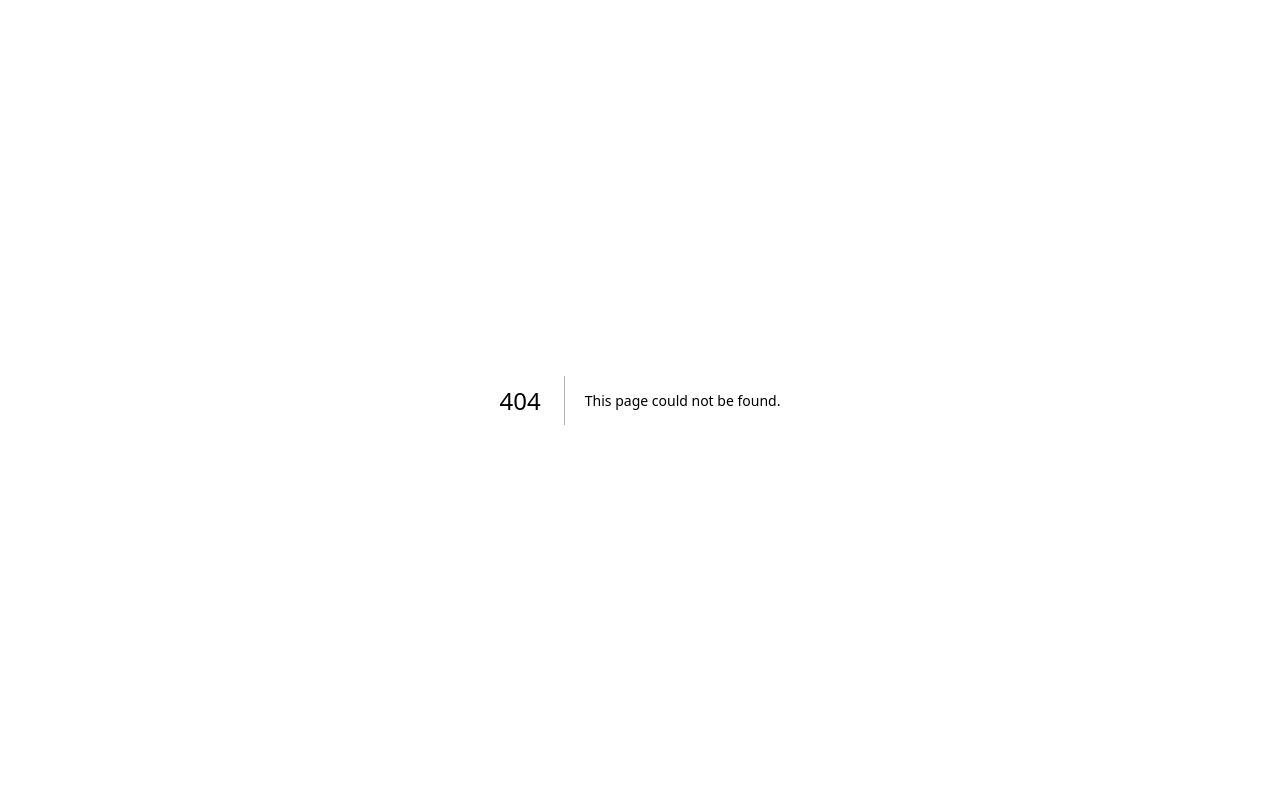
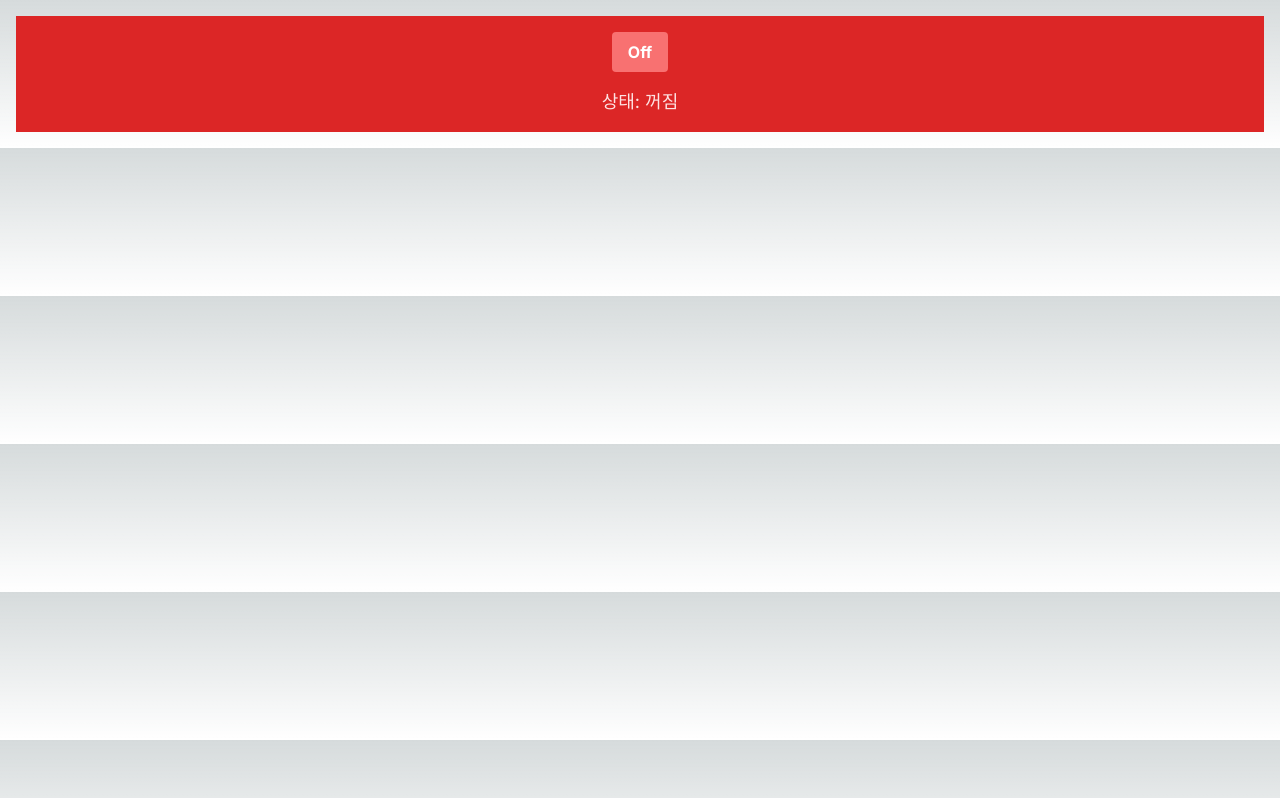
Before and after one commit to haejin-park/next_boilerplate, a Next.js app: page /lifting-stateup in a window 1280 px wide. Before the commit this address had no page. Built offline with nearby package versions, Linux system fonts and the light colour scheme.

Commit message:
재사용가능하고 확장 가능한 컴포넌트 디자인 패턴(상태 끌어올리기)

```diff
--- /dev/null
+++ b/app/lifting-stateup/page.tsx
@@ -0,0 +1,9 @@
+import ToggleParentComponent from "./toggle";
+
+export default function Home() {
+    return (
+        <main className="flex flex-col p-4">
+            <ToggleParentComponent />
+        </main>
+    )
+}
--- /dev/null
+++ b/app/lifting-stateup/toggle.tsx
@@ -0,0 +1,37 @@
+'use client';
+
+import { useState } from "react";
+
+type ToggleProps = {
+    isOn: boolean;
+    onClick: () => void;
+}
+const Toggle = ({isOn, onClick}: ToggleProps) => {
+    return (
+        <button
+            onClick={onClick}
+            className={`px-4 py-2 text-white font-bold rounded ${isOn ? 'bg-blue-500': 'bg-red-400'}`}
+        >
+            {isOn? 'On': 'Off'}
+        </button>
+    );
+};
+
+const StatusDisplay = ({isOn}: {isOn: boolean}) => {
+    return (
+        <div className={`text-lg ${isOn? 'text-blue-500': 'text-red-100'}`}>
+            {isOn? '상태: 커짐': '상태: 꺼짐'}
+        </div>
+    );
+};
+
+const ToggleParentComponent = () => {
+    const [isToggled, setIsToggled] = useState(false);
+    return (
+        <div className={`flex flex-col items-center justify-center space-y-4 p-4 ${isToggled? 'bg-blue-100' : 'bg-red-600'}`}>
+            <Toggle isOn={isToggled} onClick={() => setIsToggled(!isToggled)} />
+            <StatusDisplay isOn={isToggled} />
+        </div>
+    )
+}
+export default ToggleParentComponent;
```
